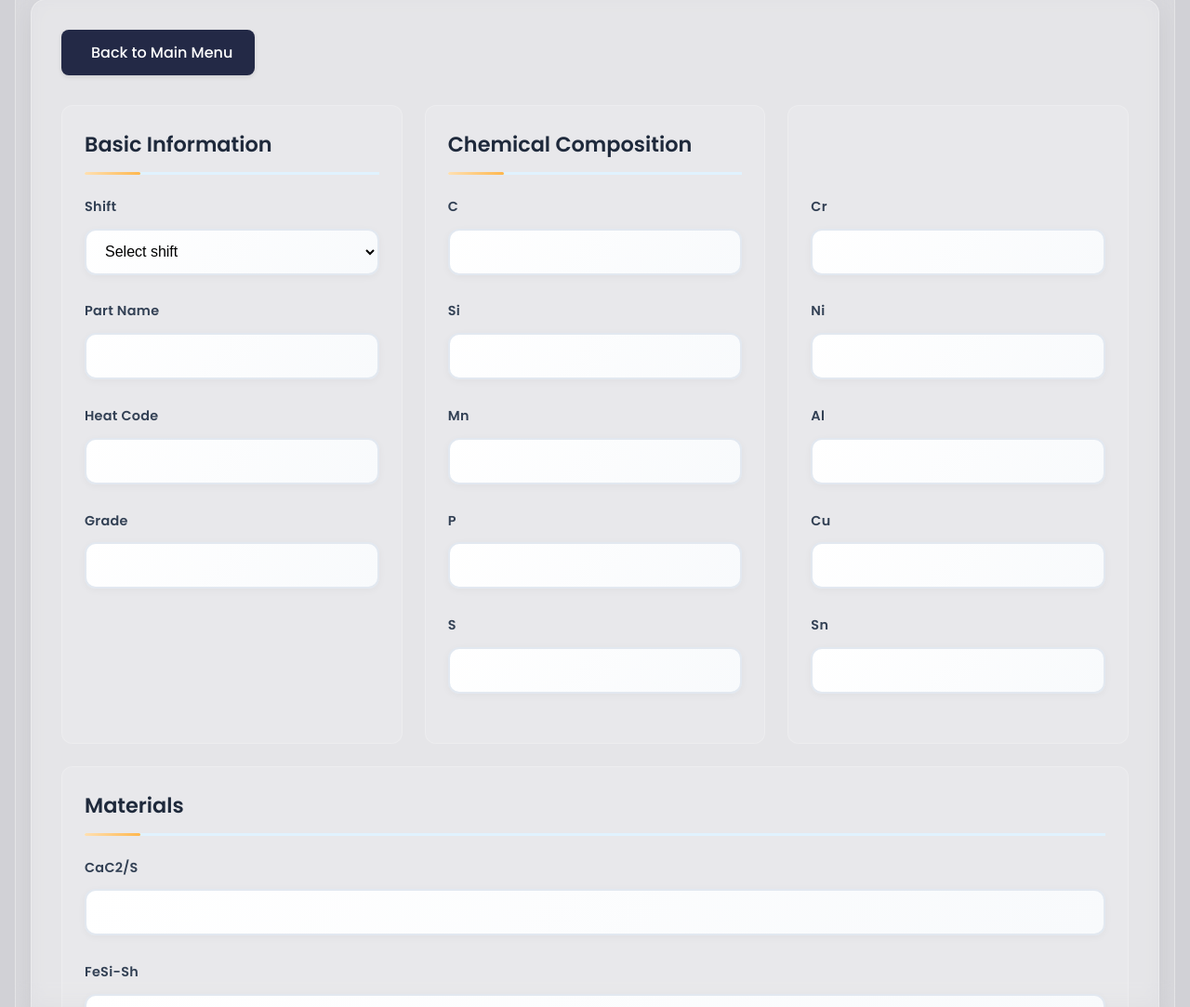
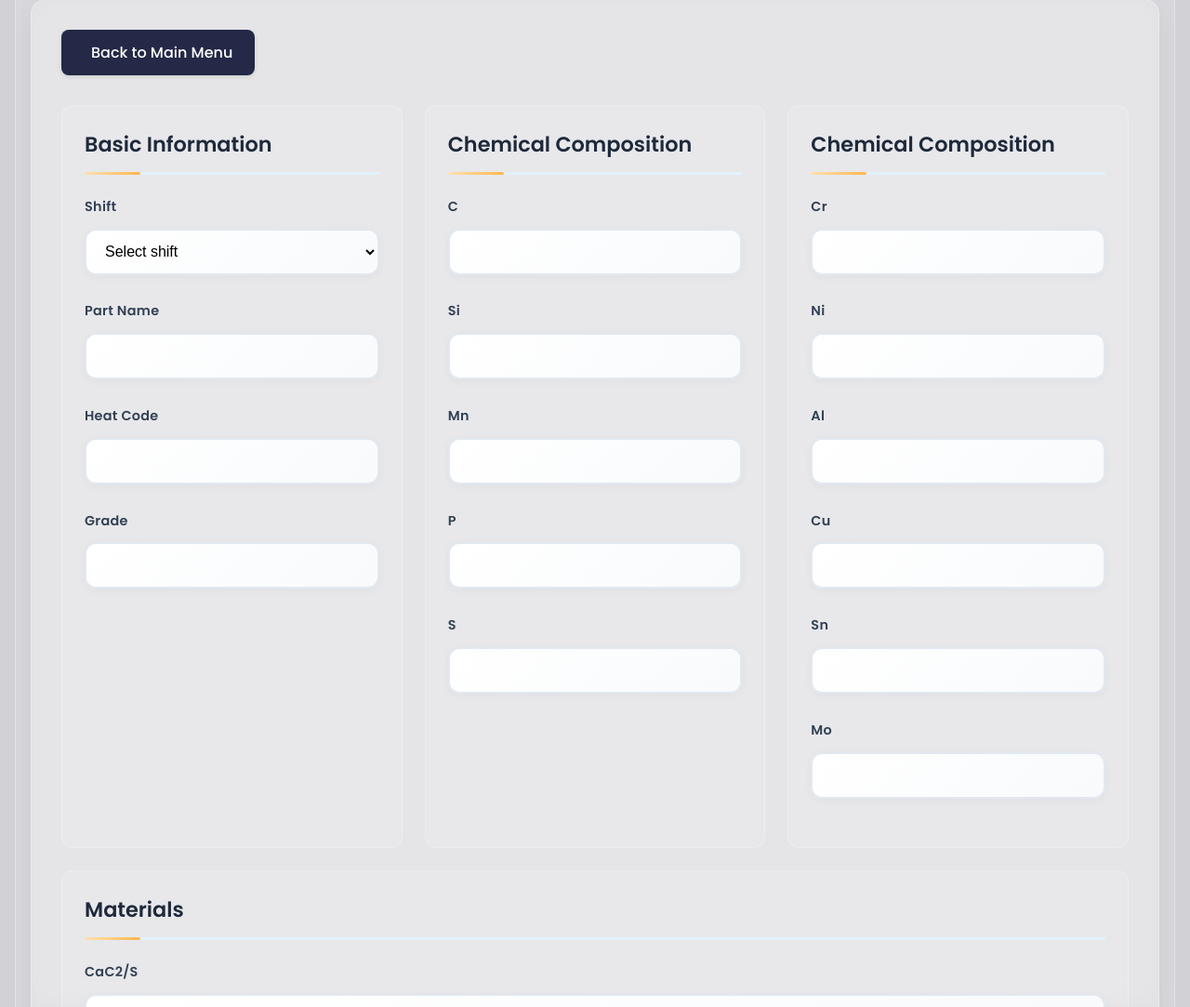
Before and after one commit to Sivaganesh122/Sakthi_Autos, a website: page public/Time Study/index.html in a window 1280 px wide. Shown: the part 138-1221 px from the top of the page at 93% size. Drawn offline with nearby package versions, Linux system fonts and the light colour scheme; no server answers.

Commit message:
Update index.html

```diff
--- a/public/Time Study/index.html
+++ b/public/Time Study/index.html
@@ -602,7 +602,7 @@
 
                             <!-- Second Column of Chemical Composition -->
                             <div class="form-subsection">
-                                <h2 style="visibility: hidden;">Chemical Composition</h2>
+                                <h2 >Chemical Composition</h2>
 
                                 <div class="form-group">
                                     <label for="cr">Cr</label>
@@ -627,6 +627,11 @@
                                 <div class="form-group">
                                     <label for="sn">Sn</label>
                                     <input type="number" id="sn" step="0.01">
+                                </div>
+
+                                 <div class="form-group">
+                                    <label for="mo">Mo</label>
+                                    <input type="number" id="mo" step="0.01"></label>
                                 </div>
                             </div>
 
```
